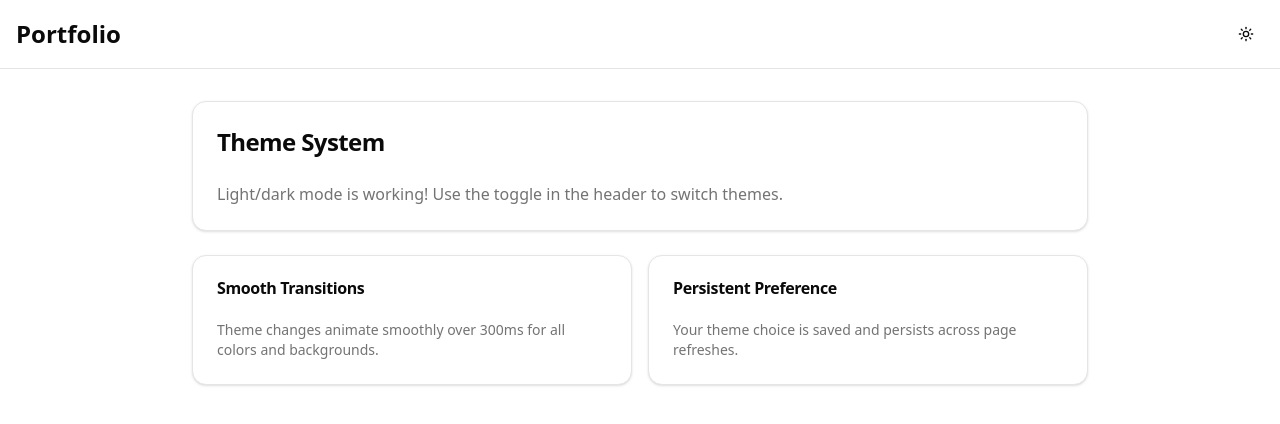
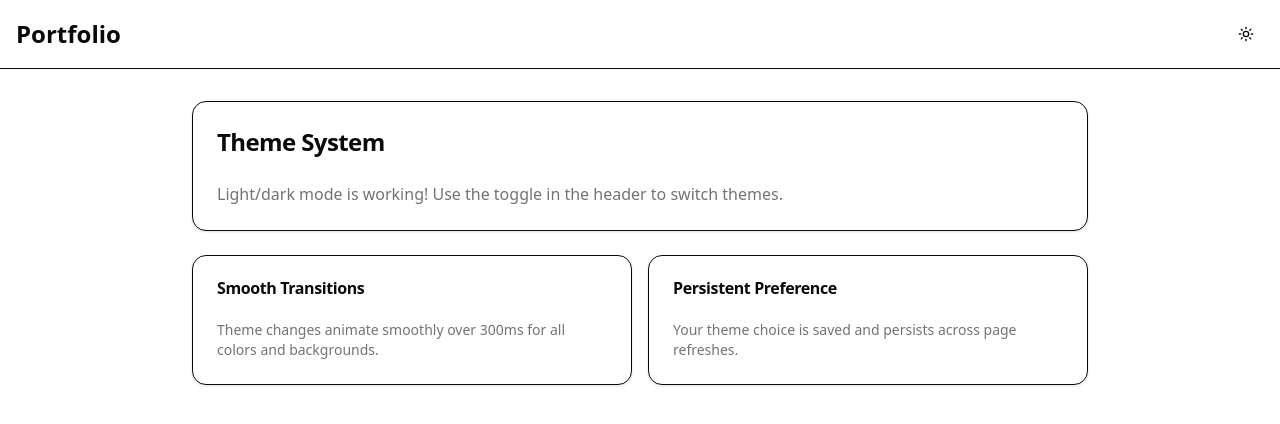
Before and after one commit to khuranajordan/portfolio, a React (Vite) app: page / in a window 1280 px wide. Shown: the top 424 px of the page. Built offline with nearby package versions, Linux system fonts and the light colour scheme.

Commit message:
fix(02-02): remove border classes from universal transition
- Remove border-border and outline-ring/50 from * selector
- Fixes blinking text during theme transitions
- Keep smooth 300ms color transitions for theme changes

```diff
--- a/src/index.css
+++ b/src/index.css
@@ -117,7 +117,7 @@
 
 @layer base {
   * {
-    @apply border-border outline-ring/50 transition-colors duration-300;
+    @apply transition-colors duration-300;
   }
   body {
     @apply bg-background text-foreground;
```
